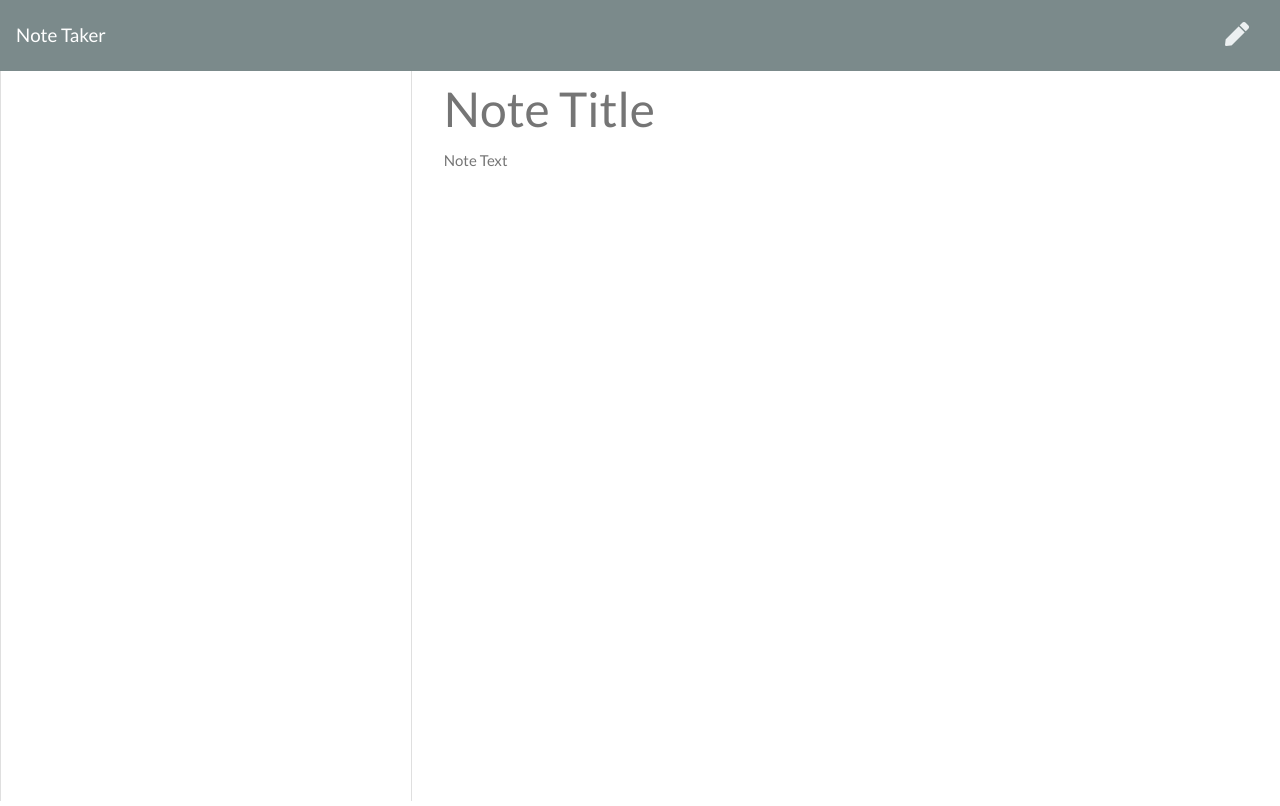
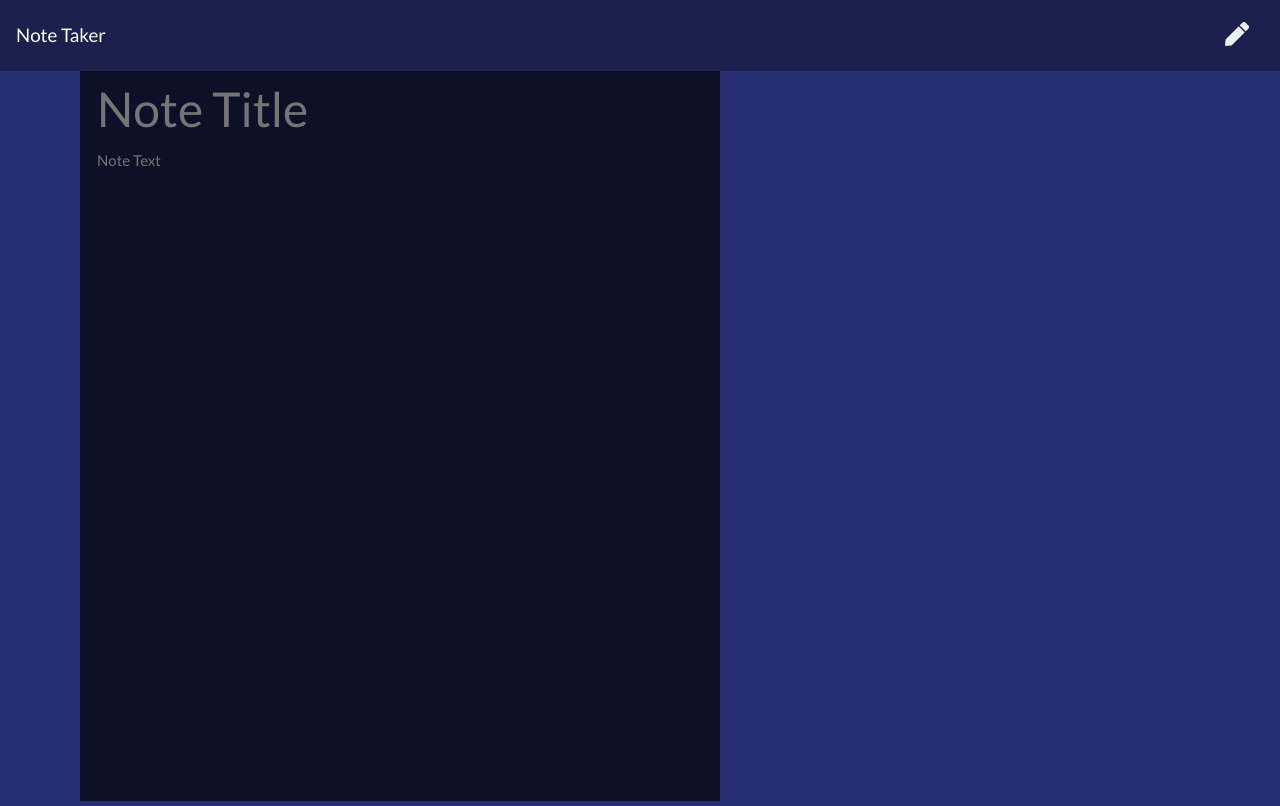
Before and after one commit to clarktyra/note-taker-express, a website: page public/notes.html in a window 1280 px wide. Drawn offline with nearby package versions, Linux system fonts and the light colour scheme; no server answers.

Commit message:
added new colors, switched the columns around, changed styling

```diff
--- a/db/db.json
+++ b/db/db.json
@@ -1 +1 @@
-[{"title":"Test Title","text":"Test text"},{"title":"Test Title1","text":"Test text1"},{"title":"fgs","text":"sagsdf","id":"e31e656e-6862-443d-a5af-68722aa957fe"},{"title":"xvbsdf","text":"fghsdfgh","id":"aa17fecf-c70f-4cc3-8249-9442fba4d07c"}]
+[{"title":"Test Title","text":"Test text"},{"title":"Test Title1","text":"Test text1"},{"title":"fgs","text":"sagsdf","id":"e31e656e-6862-443d-a5af-68722aa957fe"},{"title":"xvbsdf","text":"fghsdfgh","id":"aa17fecf-c70f-4cc3-8249-9442fba4d07c"},{"title":"Hello there","text":"whats up","id":"55c0cf40-24a8-43da-9dad-e38476c68f15"},{"title":"trh","text":"thh ","id":"6da80b32-649e-42e6-aede-5633dc72e07a"}]
--- a/public/assets/css/styles.css
+++ b/public/assets/css/styles.css
@@ -1,3 +1,5 @@
+
+
 html, body {
   height: 100%;
   margin: 0;
@@ -16,7 +18,7 @@ html, body {
 }
 
 .note-textarea, .note-title {
-  color: #000000;
+  color: white;
   width: 100%;
   outline: none;
   border: none;
@@ -35,7 +37,7 @@ html, body {
 }
 
 .note-title:read-only, .note-textarea:read-only {
-  color: #757575;
+  color: white;
 }
 
 .list-container .card {
@@ -68,3 +70,27 @@ html, body {
   padding: 20px;
   cursor: pointer;
 }
+
+.nav-color {
+  background-color: #1b204d;
+}
+
+body {
+  background-color: #272e74;
+}
+
+.container-color {
+  background-color: #0e1027;
+}
+
+.color3 {
+  background-color: #272e74;
+  border-style: none;
+}
+
+.color5 {
+  background-color: #818181;
+}
+
+li:nth-child(even){ background-color: #0e1027; }
+li:nth-child(odd) { background: #818181; }
--- a/public/assets/js/index.js
+++ b/public/assets/js/index.js
@@ -127,6 +127,10 @@ const renderNoteList = async (notes) => {
   const createLi = (text, delBtn = true) => {
     const liEl = document.createElement('li');
     liEl.classList.add('list-group-item');
+    // var colorCheck = Math.floor(Math.random() * 2 )
+    // if (colorCheck === 1){
+    //   liEl.style.backgroundColor = '#676767';
+    // }
 
     const spanEl = document.createElement('span');
     spanEl.innerText = text;
@@ -140,7 +144,6 @@ const renderNoteList = async (notes) => {
         'fas',
         'fa-trash-alt',
         'float-right',
-        'text-danger',
         'delete-note'
       );
       delBtnEl.addEventListener('click', handleNoteDelete);
--- a/public/notes.html
+++ b/public/notes.html
@@ -13,7 +13,7 @@
 </head>
 
 <body>
-  <nav class="navbar navbar-dark bg-dark">
+  <nav class="navbar navbar-dark nav-color">
     <a class="navbar-brand" href="/">Note Taker
     </a>
     <div class="icons">
@@ -21,17 +21,17 @@
       <i class="fas fa-pen text-light new-note"></i>
     </div>
   </nav>
-  <div class="container-fluid">
-    <div class="row">
-      <div class="col-4 list-container" id="list-container">
-        <div class="card">
-          <ul class="list-group" id="list-group">
+  <div class="container-fluid " >
+    <div class="row justify-content-around">
+      <div class="col-6 container-color">
+        <input class="note-title container-color" placeholder="Note Title" maxlength="28" type="text" >
+        <textarea class="note-textarea container-color" placeholder="Note Text" ></textarea>
+      </div>
+      <div class="col-3 list-container" id="list-container">
+        <div class="card color3">
+          <ul class="list-group " style="color:white" id="list-group">
           </ul>
         </div>
-      </div>
-      <div class="col-8">
-        <input class="note-title" placeholder="Note Title" maxlength="28" type="text">
-        <textarea class="note-textarea" placeholder="Note Text"></textarea>
       </div>
     </div>
   </div>
```
Also changed, not shown: public/index.html (+5 -4 lines).
